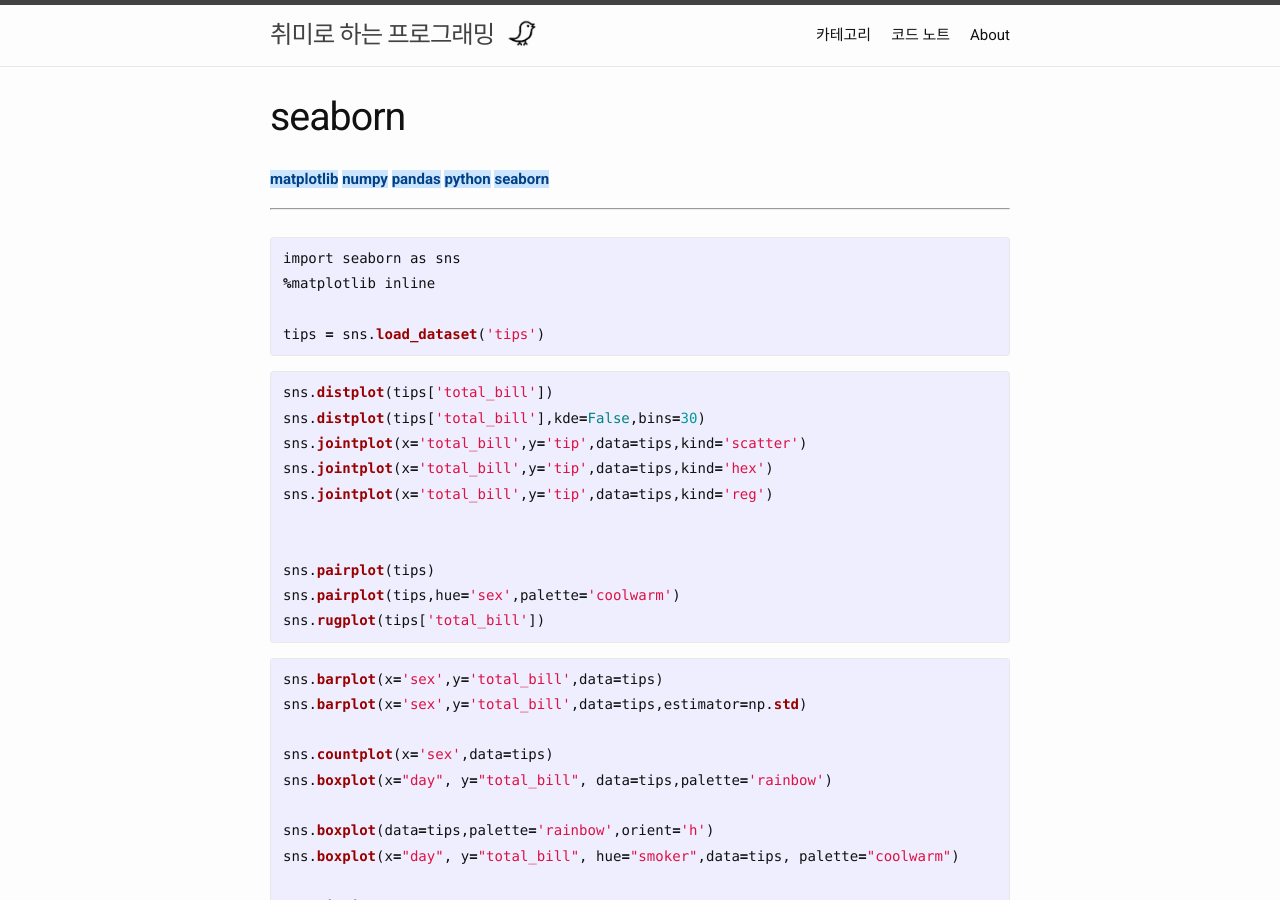
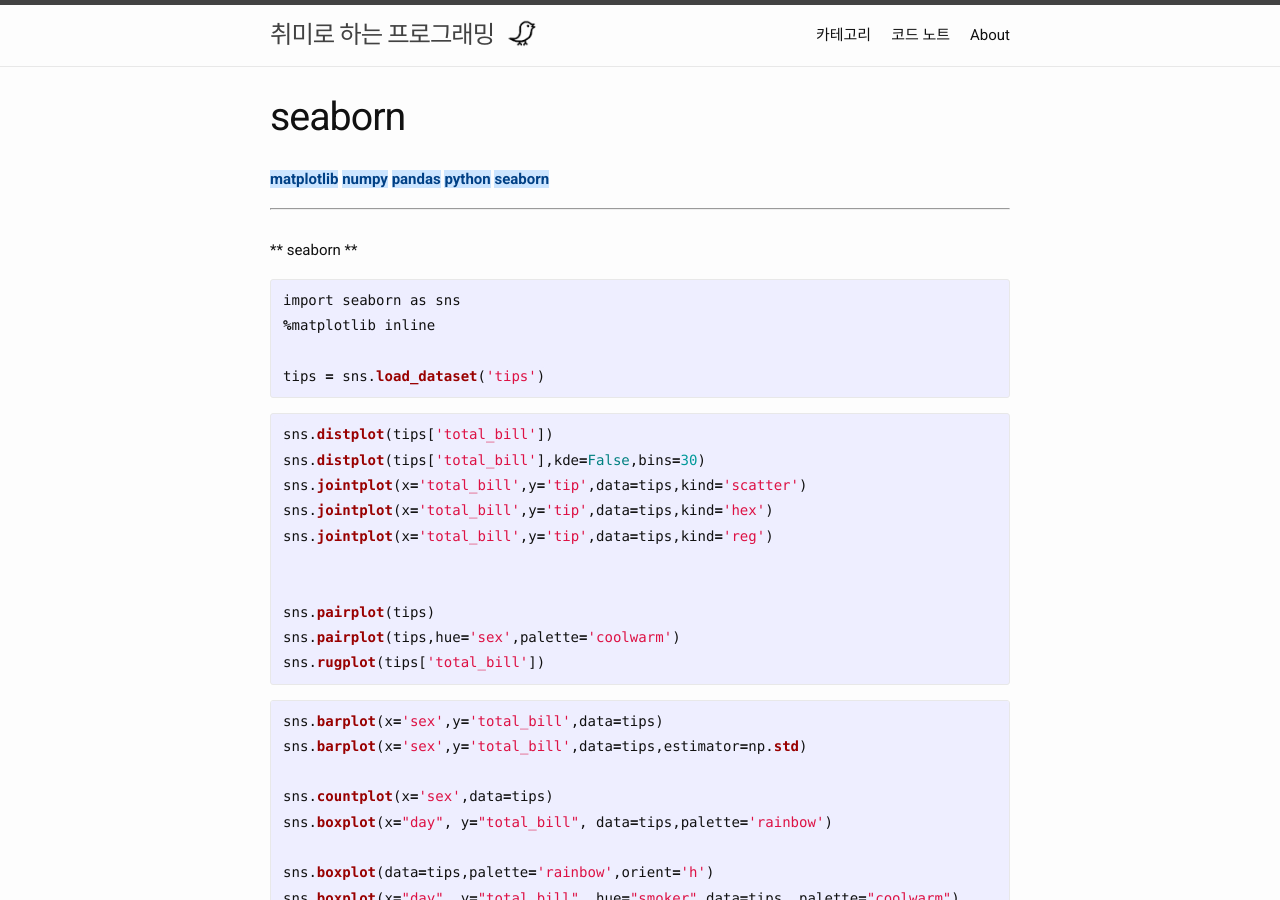
Before and after one commit to kminito/kminito.github.io, a Jekyll site: the page built from _study_notes/seaborn.md, in a window 1280 px wide and 900 px high. Built offline with Jekyll 4.4.1, drawn with Linux system fonts in a browser that asks for light colours.

Commit message:
add contents before ruby highlight
페이지의 내용이 바로 highlight 태그로 시작하니 Excerpt 생성할 때 오류가 있다고 해서 앞에 제목을 간단히 넣어봄

```diff
--- a/_study_notes/seaborn.md
+++ b/_study_notes/seaborn.md
@@ -4,16 +4,22 @@ title : seaborn
 ---
 
 
+** seaborn **
+
+
+
 {% highlight ruby %}
+
 import seaborn as sns
 %matplotlib inline
 
 tips = sns.load_dataset('tips')
+
 {% endhighlight %}
 
 
+{% highlight Ruby %}
 
-{% highlight ruby %}
 sns.distplot(tips['total_bill'])
 sns.distplot(tips['total_bill'],kde=False,bins=30)
 sns.jointplot(x='total_bill',y='tip',data=tips,kind='scatter')
@@ -32,7 +38,7 @@ sns.rugplot(tips['total_bill'])
 
 
 
-{% highlight ruby %}
+{% highlight Ruby %}
 
 sns.barplot(x='sex',y='total_bill',data=tips)
 sns.barplot(x='sex',y='total_bill',data=tips,estimator=np.std)
@@ -64,26 +70,4 @@ sns.swarmplot(x="tip", y="day", data=tips,color='black',size=3)
 sns.factorplot(x='sex',y='total_bill',data=tips,kind='bar')
 
 
-
 {% endhighlight %}
-
-
-
-{% highlight ruby %}
-
-{% endhighlight %}
-
-
-
-
-{% highlight ruby %}
-
-{% endhighlight %}
-
-
-
-
-
-{% highlight ruby %}
-
-{% endhighlight %}
```
